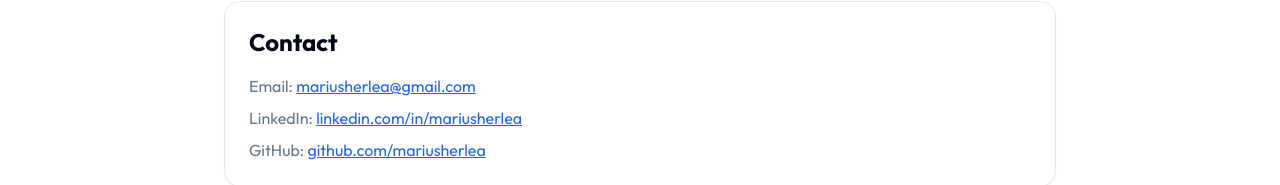
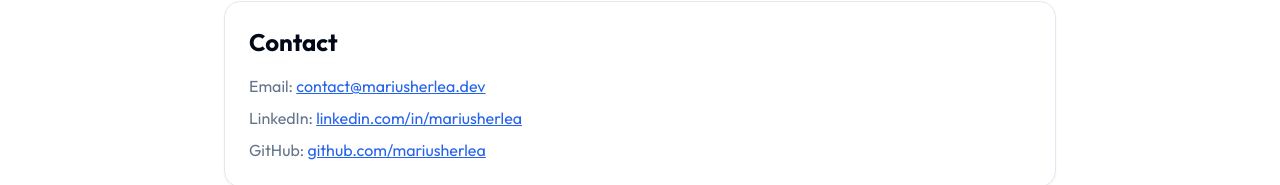
Before and after one commit to mariusherlea/marius-portfolio, a Next.js app: page /resume in a window 1280 px wide. Shown: the part 2532-2717 px from the top of the page. Built offline with nearby package versions, Linux system fonts and the light colour scheme.

Commit message:
custom email adrress

```diff
--- a/app/contact/page.jsx
+++ b/app/contact/page.jsx
@@ -26,7 +26,7 @@ const Contact = () => {
             {/**mail */}
             <div className="flex items-center gap-x-8">
               <MailIcon size={18} className="text-primary" />
-              <div>mariusherlea@gmail.com</div>
+              <div>contact@mariusherlea.dev</div>
             </div>
             {/**address */}
             {/* <div className="flex items-center gap-x-8">
--- a/app/resume/page.jsx
+++ b/app/resume/page.jsx
@@ -33,7 +33,7 @@ const ResumePage = () => {
               </Button>
             </a>
 
-            <a href="mailto:mariusherlea@gmail.com">
+            <a href="mailto:contact@mariusherlea.dev">
               <Button variant="secondary" className="gap-x-2">
                 Email
                 <Mail size={18} />
@@ -258,10 +258,10 @@ const ResumePage = () => {
             <p className="text-muted-foreground">
               Email:{" "}
               <a
-                href="mailto:mariusherlea@gmail.com"
+                href="mailto:contact@mariusherlea.dev"
                 className="text-primary underline"
               >
-                mariusherlea@gmail.com
+                contact@mariusherlea.dev
               </a>
             </p>
 
--- a/components/About.jsx
+++ b/components/About.jsx
@@ -20,7 +20,7 @@ const infoData = [
   // },
   {
     icon: <MailIcon size={20} />,
-    text: "mariusherlea@gmail.com",
+    text: "contact@mariusherlea.dev",
   },
   // {
   //   icon: <HomeIcon size={20} />,
```
